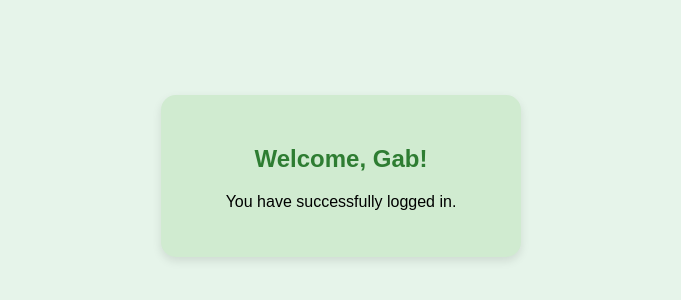
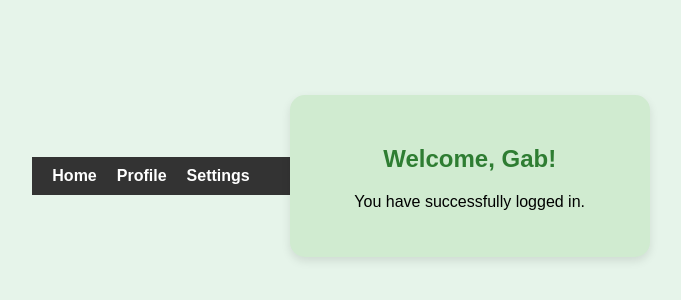
Before and after one commit to ApollyvGab/LabExam_DelMundo_GabrielDavid, a plain HTML site: page home.html in a window 1280 px wide. Shown: the part 224-524 px from the top of the page, without its empty margins (299-980 px from the left). Drawn offline with Linux system fonts and the light colour scheme; sample sign-in values are in the browser's storage.

Commit message:
Added a static nav bar to home.html

```diff
--- a/home.html
+++ b/home.html
@@ -6,6 +6,18 @@
   <link rel="stylesheet" href="style.css" />
 </head>
 <body>
+
+  <!-- ✅ Static Navbar -->
+  <nav class="navbar">
+    <div class="nav-brand"></div>
+    <ul class="nav-links">
+      <li><a href="#">Home</a></li>
+      <li><a href="#">Profile</a></li>
+      <li><a href="#">Settings</a></li>
+    </ul>
+  </nav>
+
+  <!-- ✅ Main Content -->
   <div class="login-container">
     <h2>Welcome, <span>Gab</span>!</h2>
     <p>You have successfully logged in.</p>
@@ -14,7 +26,7 @@
   <script>
     const user = localStorage.getItem("loggedInUser");
     if (!user) {
-      window.location.href = "index.html"; // Redirect if not logged in
+      window.location.href = "index.html";
     } else {
       document.getElementById("displayUser").textContent = user;
     }
--- a/style.css
+++ b/style.css
@@ -49,3 +49,29 @@ button:hover {
   margin-top: 10px;
   font-size: 0.9em;
 }
+
+nav {
+  background-color: #333;
+  padding: 10px 20px;
+}
+
+nav ul {
+  list-style-type: none;
+  margin: 0;
+  padding: 0;
+  display: flex;
+}
+
+nav li {
+  margin-right: 20px;
+}
+
+nav a {
+  color: white;
+  text-decoration: none;
+  font-weight: bold;
+}
+
+nav a:hover {
+  color: #4CAF50;
+}
```
